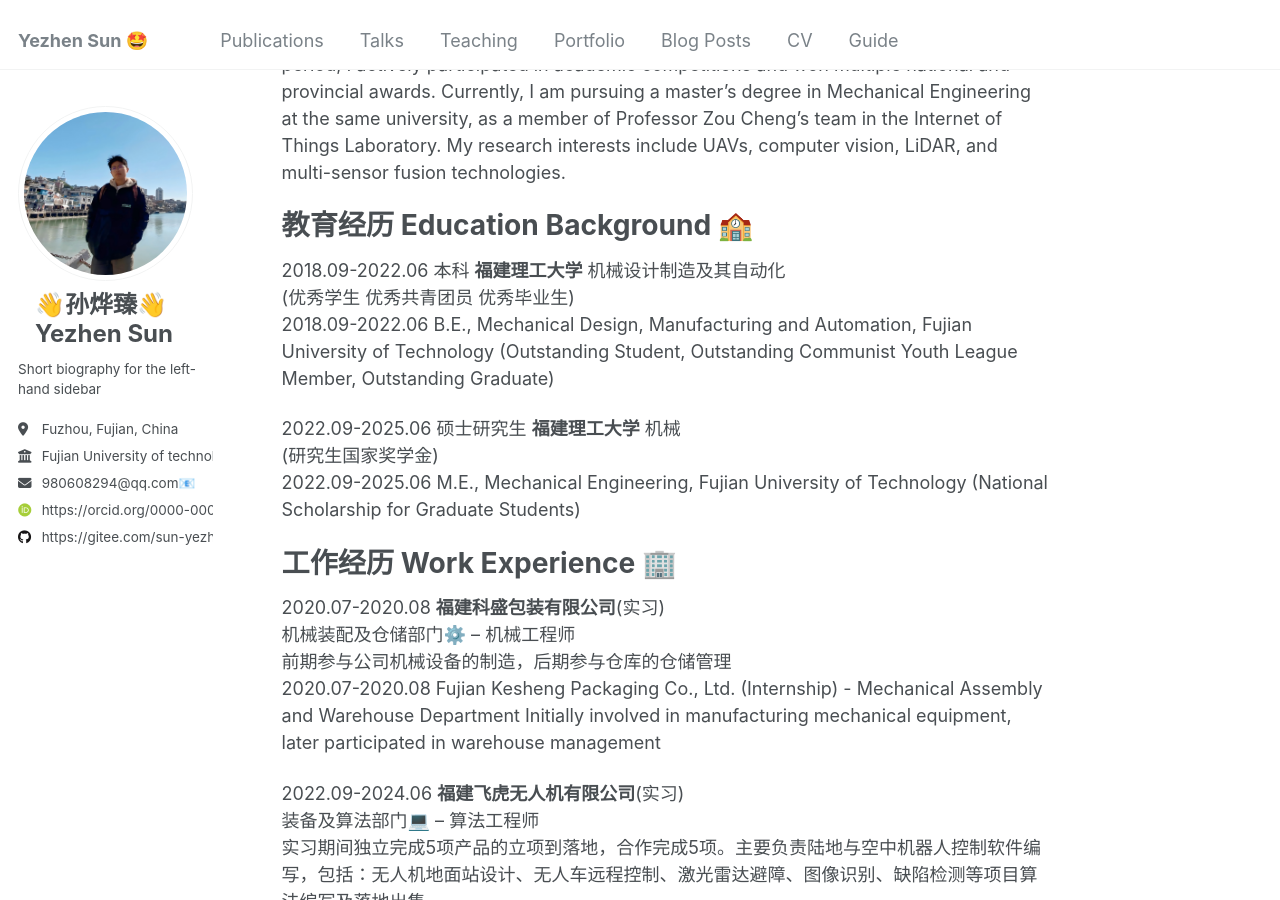
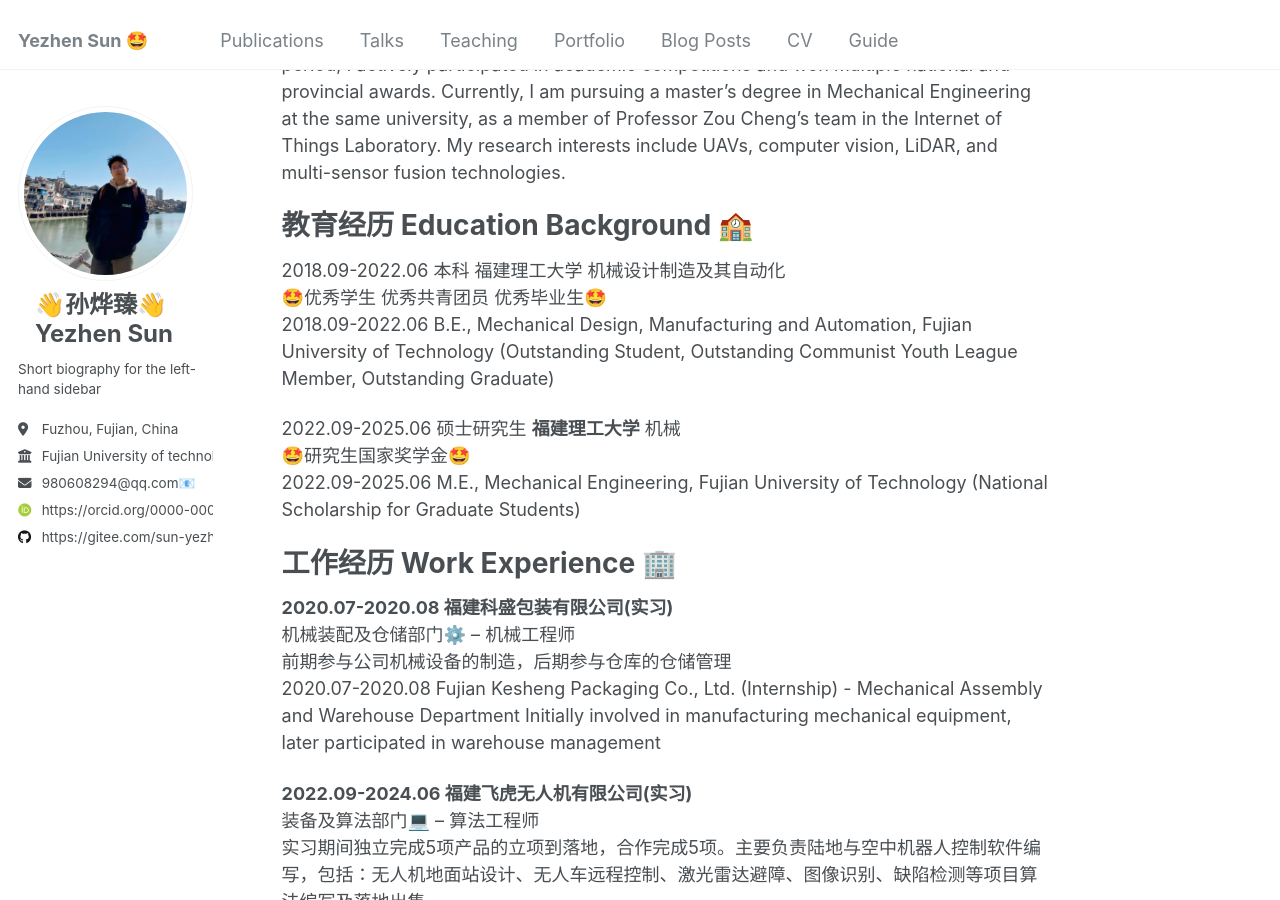
Before and after one commit to yuyuasd/yuyuasd.github.io, a Jekyll site: the page built from _pages/about.md, in a window 1280 px wide and 900 px high, scrolled down 391 px. Built offline with Jekyll 4.4.1, drawn with Linux system fonts in a browser that asks for light colours; some web fonts are replaced.

Commit message:
update: 修改关于我页面的教育经历和工作经历部分，增加表情符号和格式调整

```diff
--- a/_pages/about.md
+++ b/_pages/about.md
@@ -12,21 +12,21 @@ Yezhen Sun, male, originally from Quanzhou, Fujian, China. I completed my underg
 
 教育经历 Education Background 🏫
 ======
-2018.09-2022.06 本科 **福建理工大学** 机械设计制造及其自动化<br>(优秀学生 优秀共青团员 优秀毕业生)<br>
+2018.09-2022.06 本科 福建理工大学 机械设计制造及其自动化<br>🤩优秀学生 优秀共青团员 优秀毕业生🤩<br>
 2018.09-2022.06 B.E., Mechanical Design, Manufacturing and Automation, Fujian University of Technology (Outstanding Student, Outstanding Communist Youth League Member, Outstanding Graduate)
 
-2022.09-2025.06 硕士研究生 **福建理工大学** 机械 <br>(研究生国家奖学金)<br>
+2022.09-2025.06 硕士研究生 **福建理工大学** 机械 <br>🤩研究生国家奖学金🤩<br>
 2022.09-2025.06 M.E., Mechanical Engineering, Fujian University of Technology (National Scholarship for Graduate Students)
 
 工作经历 Work Experience 🏢
 ======
-2020.07-2020.08 **福建科盛包装有限公司**(实习) <br>
+**2020.07-2020.08 福建科盛包装有限公司(实习)**<br>
 机械装配及仓储部门⚙️ -- 机械工程师<br>
 前期参与公司机械设备的制造，后期参与仓库的仓储管理<br>
 2020.07-2020.08 Fujian Kesheng Packaging Co., Ltd. (Internship) - Mechanical Assembly and Warehouse Department
 Initially involved in manufacturing mechanical equipment, later participated in warehouse management
 
-2022.09-2024.06 **福建飞虎无人机有限公司**(实习) <br>
+**2022.09-2024.06 福建飞虎无人机有限公司(实习)** <br>
 装备及算法部门💻 -- 算法工程师<br>
 实习期间独立完成5项产品的立项到落地，合作完成5项。主要负责陆地与空中机器人控制软件编写，包括：无人机地面站设计、无人车远程控制、激光雷达避障、图像识别、缺陷检测等项目算法编写及落地出售。<br>
 2022.09-2024.06 Fujian AeroTiger UAV Co., Ltd. (Internship) - Equipment and Algorithm Department
```
